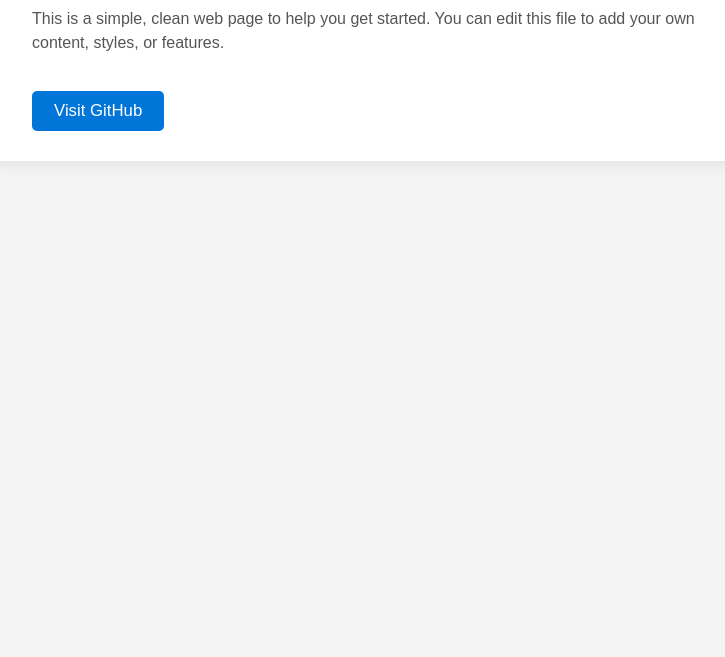
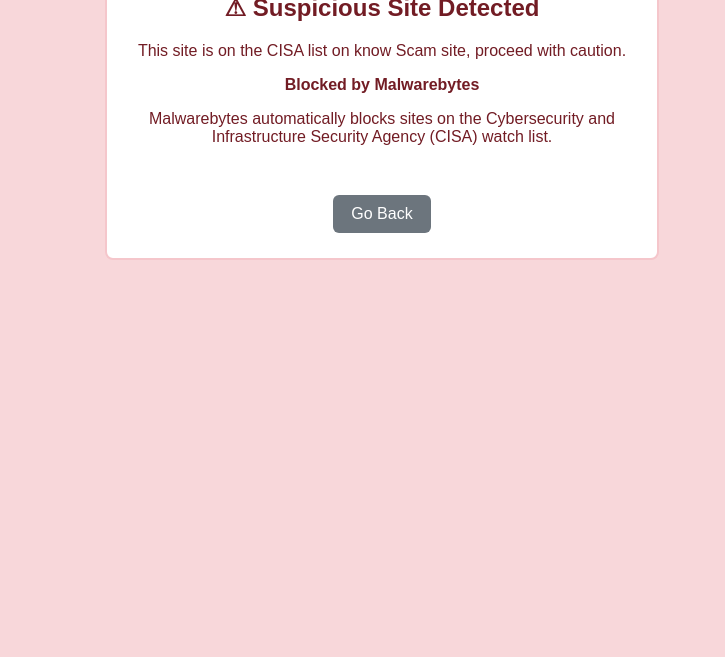
Before and after one commit to mfreud68/mfreud68.github.io, a plain HTML site: page index.html in a window 1280 px wide. Shown: the part 143-800 px from the top of the page, without its empty margins (258-983 px from the left). Drawn offline with Linux system fonts and the light colour scheme.

Commit message:
Modify index.html for suspicious site warning
Updated the title and styles for a suspicious site warning page.

```diff
--- a/index.html
+++ b/index.html
@@ -1,55 +1,116 @@
 <!DOCTYPE html>
+
 <html lang="en">
+
 <head>
+
     <meta charset="UTF-8">
-    <title>Sample Website</title>
-    <meta name="viewport" content="width=device-width, initial-scale=1.0">
+
+    <title>Suspicious Page Warning</title>
+
     <style>
+
         body {
+
             font-family: Arial, sans-serif;
-            background: #f4f4f4;
+
+            background: #f8d7da;
+
+            color: #721c24;
+
             margin: 0;
-            padding: 0;
+
+            padding: 40px;
+
+            text-align: center;
+
         }
-        .container {
-            max-width: 700px;
-            margin: 40px auto;
-            background: #fff;
-            padding: 30px 40px;
+
+        .box {
+
+            background: #ffffff;
+
+            padding: 25px;
+
+            max-width: 500px;
+
+            margin: 50px auto;
+
+            border: 2px solid #f5c6cb;
+
             border-radius: 8px;
-            box-shadow: 0 4px 16px rgba(0,0,0,0.07);
+
         }
-        h1 {
-            color: #333;
+
+        button {
+
+            padding: 10px 18px;
+
+            margin-top: 15px;
+
+            font-size: 16px;
+
+            cursor: pointer;
+
+            border: none;
+
+            border-radius: 6px;
+
         }
-        p {
-            color: #555;
-            line-height: 1.5;
+
+        .leave {
+
+            background-color: #c82333;
+
+            color: white;
+
         }
-        .button {
-            display: inline-block;
-            margin-top: 20px;
-            padding: 10px 22px;
-            background: #0275d8;
-            color: #fff;
-            border-radius: 5px;
-            text-decoration: none;
-            font-size: 1.05em;
-            transition: background 0.2s;
+
+        .continue {
+
+            background-color: #6c757d;
+
+            color: white;
+
         }
-        .button:hover {
-            background: #025aa5;
-        }
+
     </style>
+
 </head>
+
 <body>
-    <div class="container">
-        <h1>Welcome to My Sample Website!</h1>
-        <p>
-            This is a simple, clean web page to help you get started.
-            You can edit this file to add your own content, styles, or features.
-        </p>
-        <a class="button" href="https://github.com/" target="_blank">Visit GitHub</a>
+
+
+
+    <div class="box">
+
+        <h2>⚠ Suspicious Site Detected</h2>
+
+        <p>This site is on the CISA list on know Scam site, proceed with caution.</p>
+
+        <p><b>Blocked by Malwarebytes</b></p>
+		<p>Malwarebytes automatically blocks sites on the Cybersecurity and Infrastructure Security Agency (CISA) watch list.</p>
+
+
+
+
+
+
+
+        <br>
+
+
+
+        <button class="continue" onclick="history.back();">
+
+            Go Back
+
+        </button>
+
     </div>
+
+
+
 </body>
+
 </html>
```
